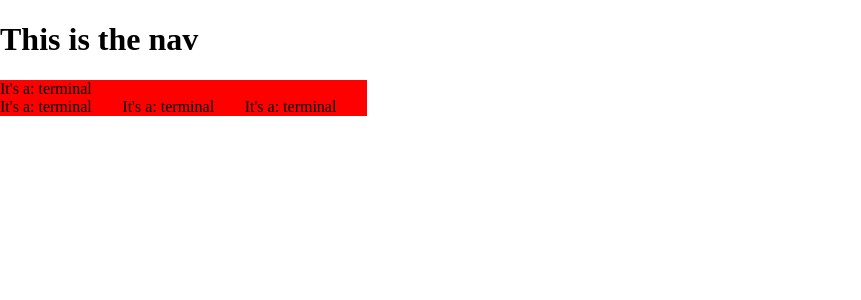
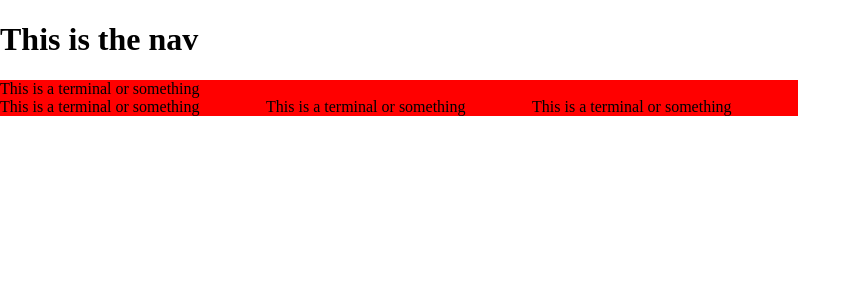
Before and after one commit to bennetthardwick/i3wm-react, a React app: page /tree in a window 1280 px wide. Shown: the top 300 px of the page, without its empty margins (0-861 px from the left). Built offline with nearby package versions, Linux system fonts and the light colour scheme.

Commit message:
Used humour to generate a funny way of saying that the red square is a terminal

```diff
--- a/src/components/i3/terminal.component.tsx
+++ b/src/components/i3/terminal.component.tsx
@@ -6,6 +6,6 @@ let terminalStyle = {
 
 export class Terminal extends React.Component<any, any> {
   render() {
-    return <div style={{ width: this.props.width, height: this.props.height, ...terminalStyle }} key={this.props.id}>It's a: {this.props.type}</div>
+    return <div style={{ width: this.props.width, height: this.props.height, ...terminalStyle }} key={this.props.id}>This is a {this.props.type} or something</div>
   }
 }
```
